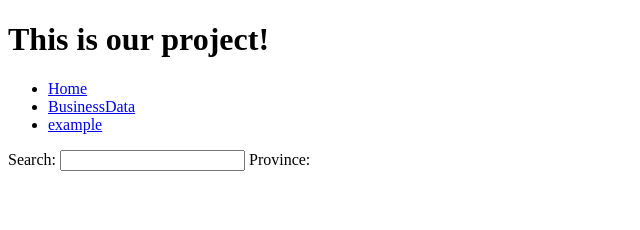
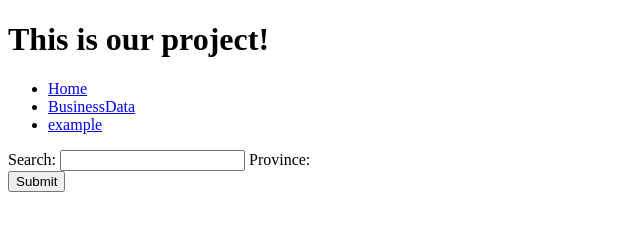
Before and after one commit to duncanrout/brazilbusinesscommunitiesv2, a website: page index.html in a window 1280 px wide. Shown: the whole page, without its empty margins (0-640 px from the left). Drawn offline with Linux system fonts and the light colour scheme; no server answers.

Commit message:
Added Script

```diff
--- a/index.html
+++ b/index.html
@@ -24,24 +24,20 @@
     <form id="frm1" action="/business-data">
       <label for="name">Search:</label>
       <input type="text" id="name" name="name">
-
       <label for="province">Province:</label>
       <!--  <input type="button" id="btnGenerate" value="Province List" onclick="ProvincePopulate()" /> -->
-
-      <!-- TAKE 1 -->
       <script type="text/javascript">
+      //This script displays the Province Drop Down... TODO: find out how to save the value in the submit statement
           if(window.XMLHttpRequest){
               data_xml=new XMLHttpRequest();
           }
           else {
               data_xml=new ActiveObject("Microsoft.XMLHTTP");
           }
-
           data_xml.open("GET",'business-data',false);
           data_xml.send();
           xml_str=data_xml.responseXML;
           console.log(xml_str);
-
           var x=xml_str.getElementsByTagName("province");
           var y=xml_str.getElementsByTagName("id");
           var str='<select name=id>';
@@ -49,11 +45,27 @@
               str +='<option value=' + y[i].childNodes[0].nodeValue + '>' + x[i].childNodes[0].nodeValue + '</option>';
           }
           str +='</select>';
+          console.log(str);
           document.write(str);
       </script>
 
+      <div id="demo">
+          <button type="button" onclick="loadXMLDoc()">Submit</button>
+      </div>
     </form>
 
+    <script>
+    //This funtion WILL be the search function - the final search
+    function loadXMLDoc() {
+        var xhttp = new XMLHttpRequest();
+        var form = document.getElementById("frm1");
+        console.log(form[0].value);
+        console.log(form);
+        //create xsl sheet and apply using express
+        xhttp.open("GET", "business-data", true);
+        xhttp.send();
+    }
+    </script>
   </div>
 </body>
 </html>
```
Lines whose indentation alone changed are shown as unchanged.
